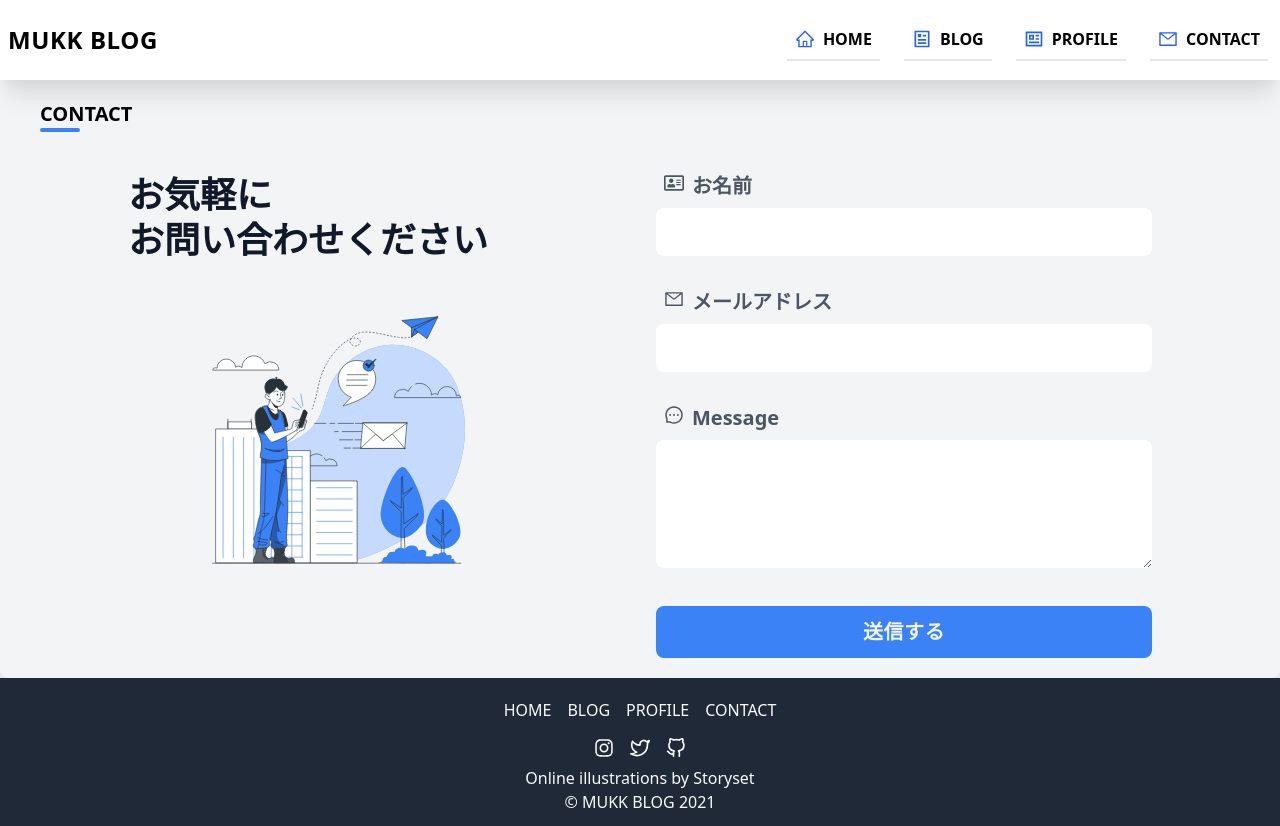
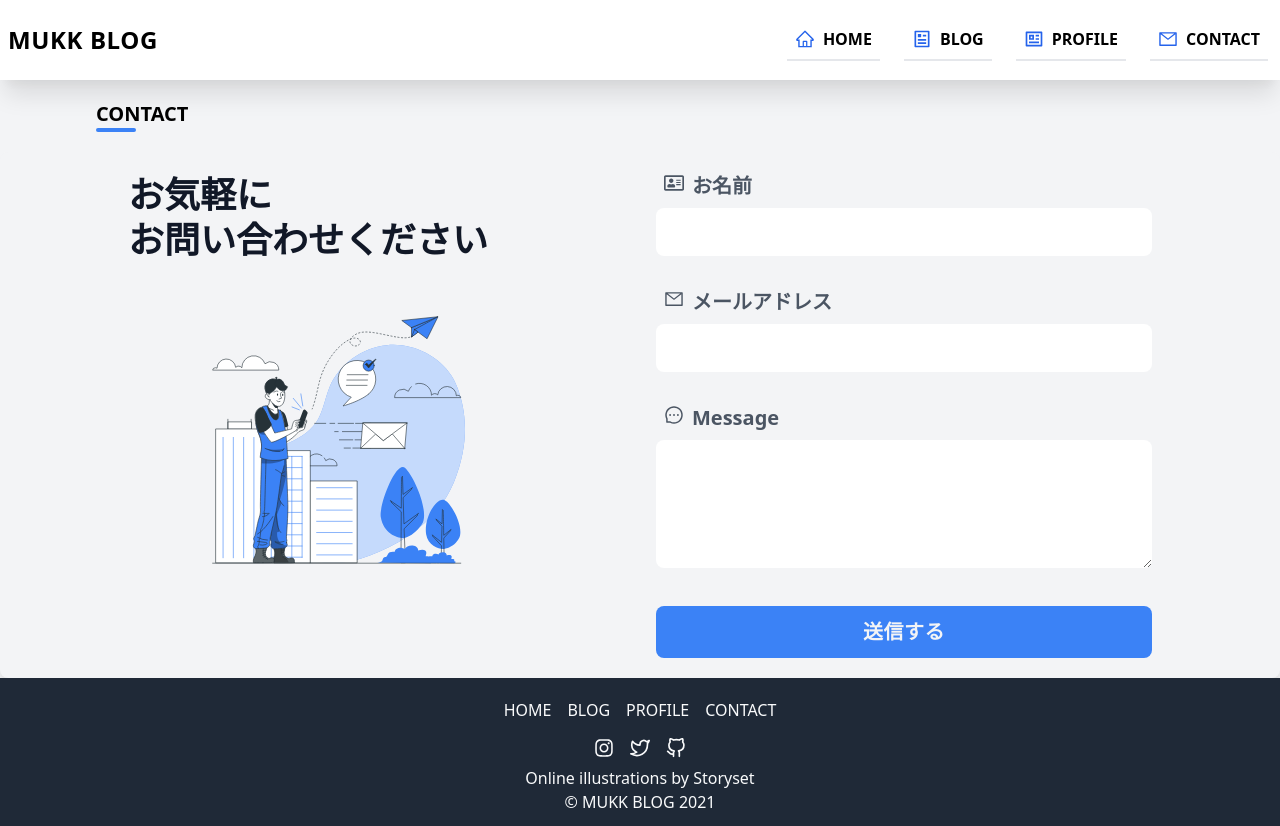
Before and after one commit to knm22mukk/next-mysite, a Next.js app: page /contact in a window 1280 px wide. Built offline with nearby package versions, Linux system fonts and the light colour scheme; what @tailwindcss/typography would draw is missing.

Commit message:
page-titleの共通化

```diff
--- /dev/null
+++ b/components/layouts/page-title.js
@@ -0,0 +1,8 @@
+export default function PageTitle({ title }) {
+  return (
+    <div className="container px-10 lg:px-24 py-5">
+      <h1 className="font-bold text-xl uppercase">{ title }</h1>
+      <div className="h-1 w-10 bg-blue-500 rounded"></div>
+    </div>
+  )
+}
--- a/pages/blog.js
+++ b/pages/blog.js
@@ -4,16 +4,13 @@ import Layout from '../components/layouts/templete';
 import Image from 'next/image';
 import MyHead from '../components/layouts/my-head';
 import Date from '../components/blogs/date';
+import PageTitle from '../components/layouts/page-title';
 
 export default function Blog({ blog }) {
   return (
     <Layout>
       <MyHead title="ブログ一覧ページ" description="包装資材営業マンむっくのブログ一覧ページ" />
-      <div className="container px-10 py-5">
-        <h1 className="font-bold text-xl">BLOG</h1>
-        <div className="h-1 w-10 bg-blue-500 rounded"></div>
-      </div>
-
+      <PageTitle title="blog" />
       <div className="min-h-screen pb-10 px-10">
         <div className="grid grid-cols-1 sm:grid-cols-2 md:grid-cols-3 lg:grid-cols-4 gap-3">
           {blog.map((blog) => (
--- a/pages/contact.js
+++ b/pages/contact.js
@@ -3,15 +3,13 @@ import Image from "next/image"
 import { FaRegAddressCard } from 'react-icons/fa'
 import { AiOutlineMail, AiOutlineMessage } from 'react-icons/ai'
 import MyHead from "../components/layouts/my-head";
+import PageTitle from "../components/layouts/page-title";
 
 export default function Contact() {
   return (
     <Layout>
       <MyHead title="お問い合わせページ" description="包装資材営業マンむっくへのお問い合わせページです。" />
-      <div className="container px-10 py-5">
-        <h1 className="font-bold text-xl">CONTACT</h1>
-        <div className="h-1 w-10 bg-blue-500 rounded"></div>
-      </div>
+      <PageTitle title="contact" />
       <div className="max-w-screen-xl px-8 grid gap-8 grid-cols-1 md:grid-cols-2 md:px-12 lg:px-16 xl:px-32 py-5 mx-auto bg-gray-100 text-gray-900 rounded-lg shadow-lg">
         <div className="flex flex-col justify-between">
           <div>
--- a/pages/profile.js
+++ b/pages/profile.js
@@ -3,16 +3,13 @@ import Image from 'next/image'
 import { FaInstagram } from 'react-icons/fa'
 import { FiTwitter, FiGithub } from 'react-icons/fi'
 import MyHead from "../components/layouts/my-head";
+import PageTitle from "../components/layouts/page-title"
 
 export default function Profile() {
   return (
     <Layout>
       <MyHead title="むっくの自己紹介ページ" description="包装資材営業マンむっくの自己紹介ページです。" />
-      <div className="container px-10 lg:px-24 py-5">
-        <h1 className="font-bold text-xl">PROFILE</h1>
-        <div className="h-1 w-10 bg-blue-500 rounded"></div>
-      </div>
-
+      <PageTitle title="profile" />
       <section className="mt-10">
         <div className="max-w-2xl px-6 text-center mx-auto">
           <h2 className="text-3xl font-semibold text-gray-800">ようこそ！<br />包材営業マンのむっくです！</h2>
@@ -54,7 +51,7 @@ export default function Profile() {
         <div className="max-w-2xl px-6 text-center mx-auto">
           <h2 className="text-2xl font-semibold text-gray-800">Follow me</h2>
         </div>
-        <div className="container px-10 lg:px-24 py-4 mx-auto">
+        <div className="container px-10 lg:px-24 py-10 mx-auto">
           <div className="grid gap-6 md:grid-cols-2 lg:grid-cols-4">
             <a href="https://www.instagram.com/mukk_houzai/"　target="_blank" rel="noreferrer">
               <div className="flex items-center p-4 bg-white border-gray-200 rounded-lg shadow-lg">
```
